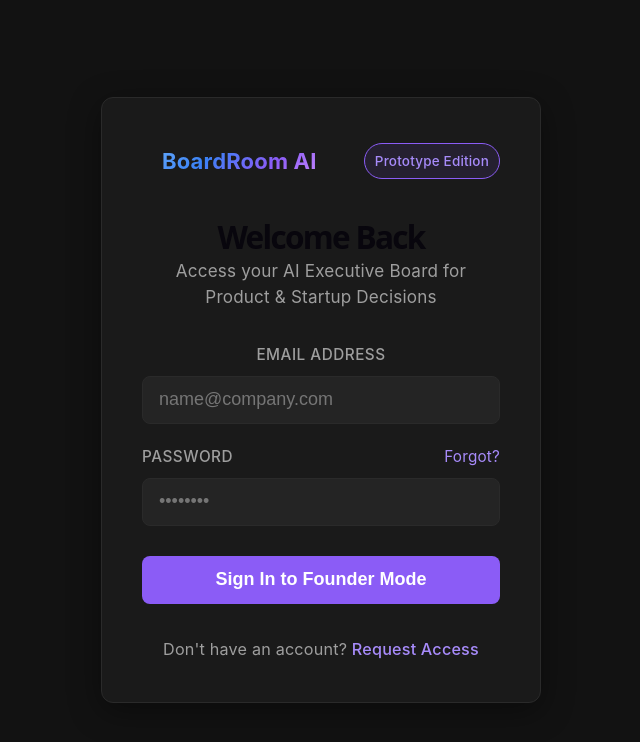
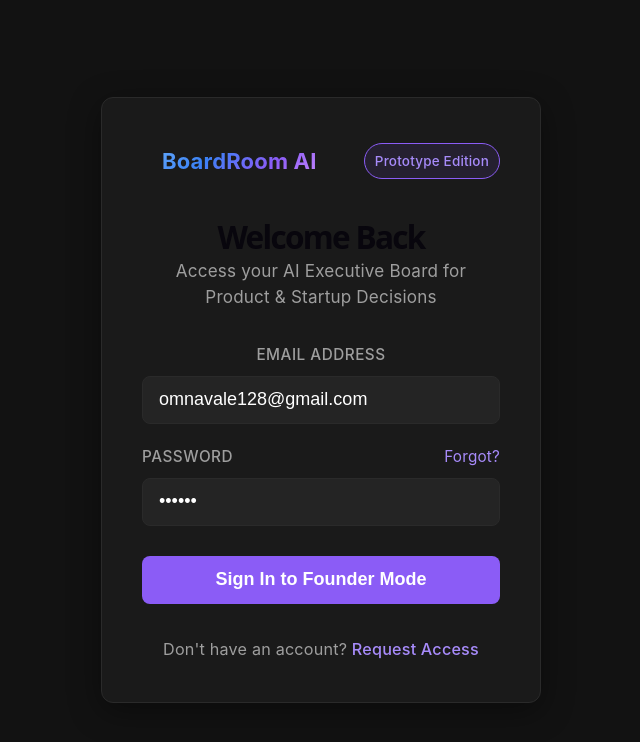
Before and after one commit to OmNavale09/BoardRoom-AI, a React (Vite) app in the folder boardroom-ai/: page /login in a window 1280 px wide. Shown: the top 742 px of the page, without its empty margins (319-959 px from the left). Built offline with nearby package versions, Linux system fonts and the light colour scheme; no server answers.

Commit message:
login data

```diff
--- a/boardroom-ai/src/components/Login/index.jsx
+++ b/boardroom-ai/src/components/Login/index.jsx
@@ -6,8 +6,8 @@ import './index.css';
 
 const Login = () => {
   const navigate = useNavigate()
-  const [email, setEmail] = useState('');
-  const [password, setPassword] = useState('');
+  const [email, setEmail] = useState('omnavale128@gmail.com');
+  const [password, setPassword] = useState('123456');
 
   useEffect(() => {
       if(Cookies.get('token')){
```
